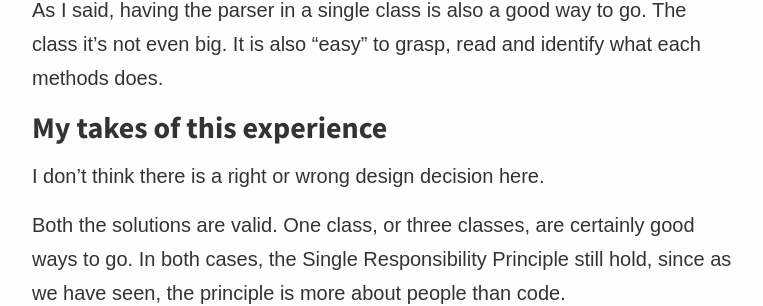
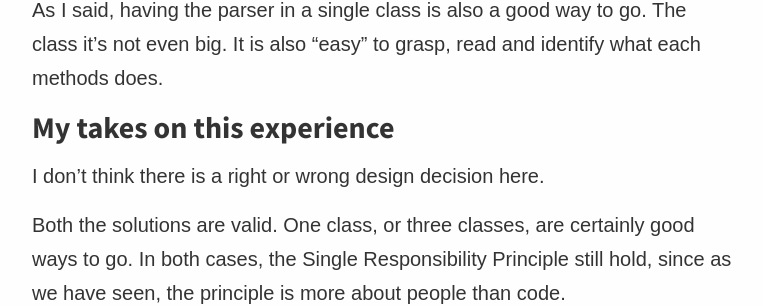
Before and after one commit to joebew42/joebew42.github.io, a Jekyll site: the page built from _posts/2020-07-16-between-responsibility-and-reason-to-change.markdown, in a window 1280 px wide and 900 px high, scrolled down 8997 px. Shown: the part 152-458 px from the top of the window, without its empty margins (258-1021 px from the left). Built offline with Jekyll 4.4.1, drawn with Linux system fonts in a browser that asks for light colours; some web fonts are replaced.

```diff
--- a/_posts/2020-07-16-between-responsibility-and-reason-to-change.markdown
+++ b/_posts/2020-07-16-between-responsibility-and-reason-to-change.markdown
@@ -275,7 +275,7 @@ public class PlayerParser {
 
 As I said, having the parser in a single class is also a good way to go. The class it's not even big. It is also "easy" to grasp, read and identify what each methods does.
 
-## My takes of this experience
+## My takes on this experience
 
 I don't think there is a right or wrong design decision here.
 
```
